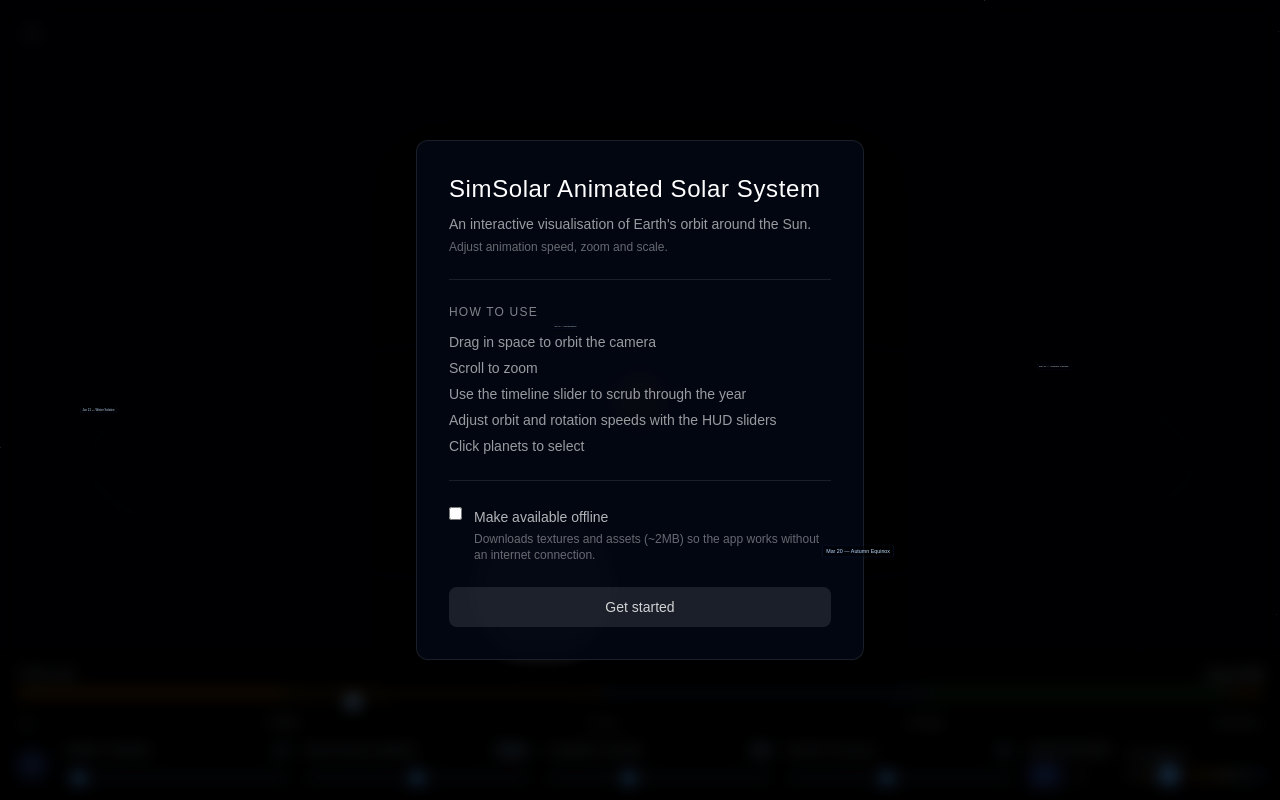
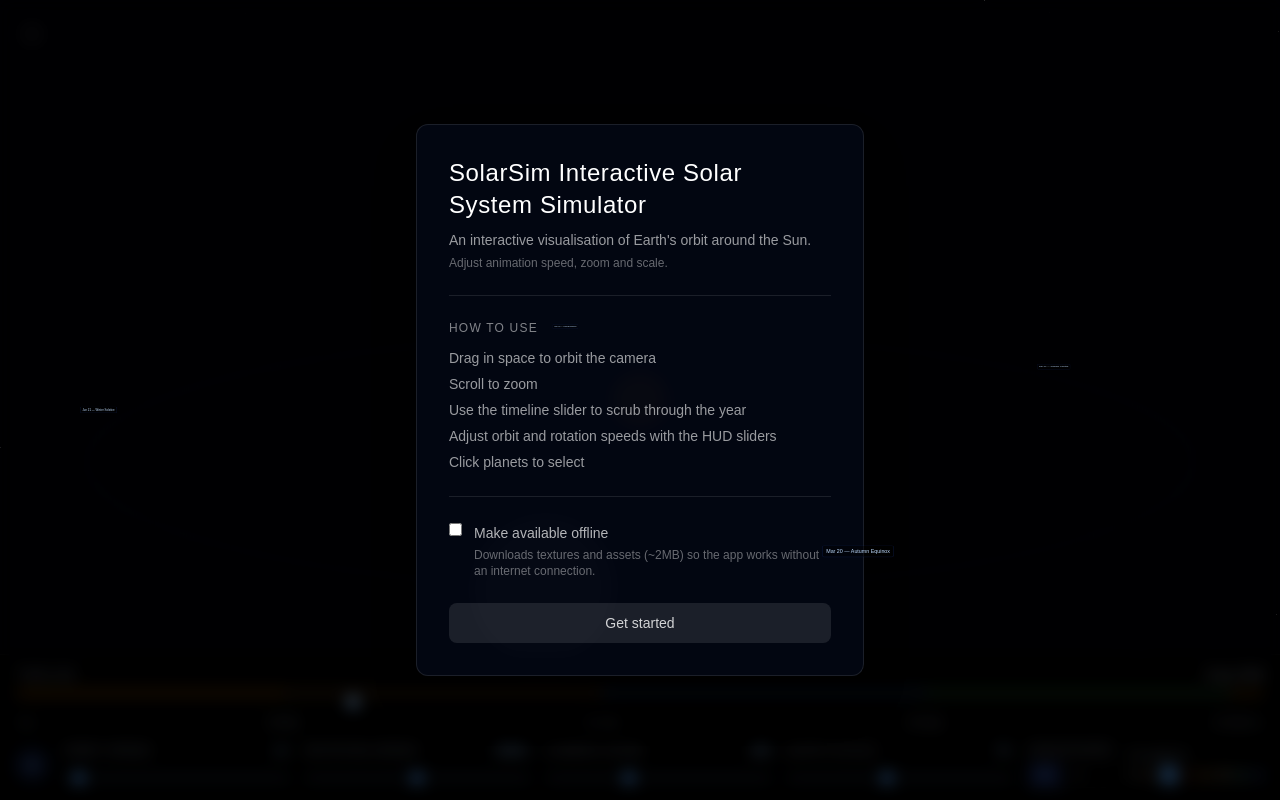
Before and after one commit to manu72/simsolar, a Next.js app: page / in a window 1280 px wide. Both pictures are taken after a click on the button "About SolarSim". Built offline with nearby package versions, Linux system fonts and the light colour scheme.

Commit message:
updated name to SolarSim to align with solarsim.app in vercel

```diff
--- a/app/layout.tsx
+++ b/app/layout.tsx
@@ -2,7 +2,7 @@ import type { Metadata } from "next";
 import "./globals.css";
 
 export const metadata: Metadata = {
-  title: "SimSolar Interactive Solar System Animation",
+  title: "SolarSim Interactive Solar System Animation Simulator",
   description: "Interactive visual guide to the solar system with adjustable perspective and animation.",
   manifest: "/manifest.json",
 };
--- a/components/ui/InfoModal.tsx
+++ b/components/ui/InfoModal.tsx
@@ -37,7 +37,7 @@ export function InfoModal() {
         onClick={openModal}
         className="fixed top-4 left-4 z-50 w-8 h-8 flex items-center justify-center
           text-white/40 hover:text-white/80 transition-opacity text-lg select-none cursor-pointer"
-        aria-label="About SimSolar"
+        aria-label="About SolarSim"
       >
         &#9432;
       </button>
@@ -70,7 +70,9 @@ export function InfoModal() {
               rounded-xl p-8 shadow-2xl transition-all duration-300
               ${isVisible ? "scale-100 translate-y-0" : "scale-95 translate-y-4"}`}
           >
-            <h1 className="text-2xl font-light tracking-wide text-white mb-2">SimSolar Animated Solar System</h1>
+            <h1 className="text-2xl font-light tracking-wide text-white mb-2">
+              SolarSim Interactive Solar System Simulator
+            </h1>
             <p className="text-sm text-white/60 leading-relaxed mb-1">
               An interactive visualisation of Earth&apos;s orbit around the Sun.
             </p>
--- a/package.json
+++ b/package.json
@@ -1,5 +1,5 @@
 {
-  "name": "simsolar",
+  "name": "solarsim",
   "version": "0.2.0",
   "private": true,
   "scripts": {
```
Also changed, not shown: public/manifest.json, 2 other files (tests, documents, lock files or other folders).
